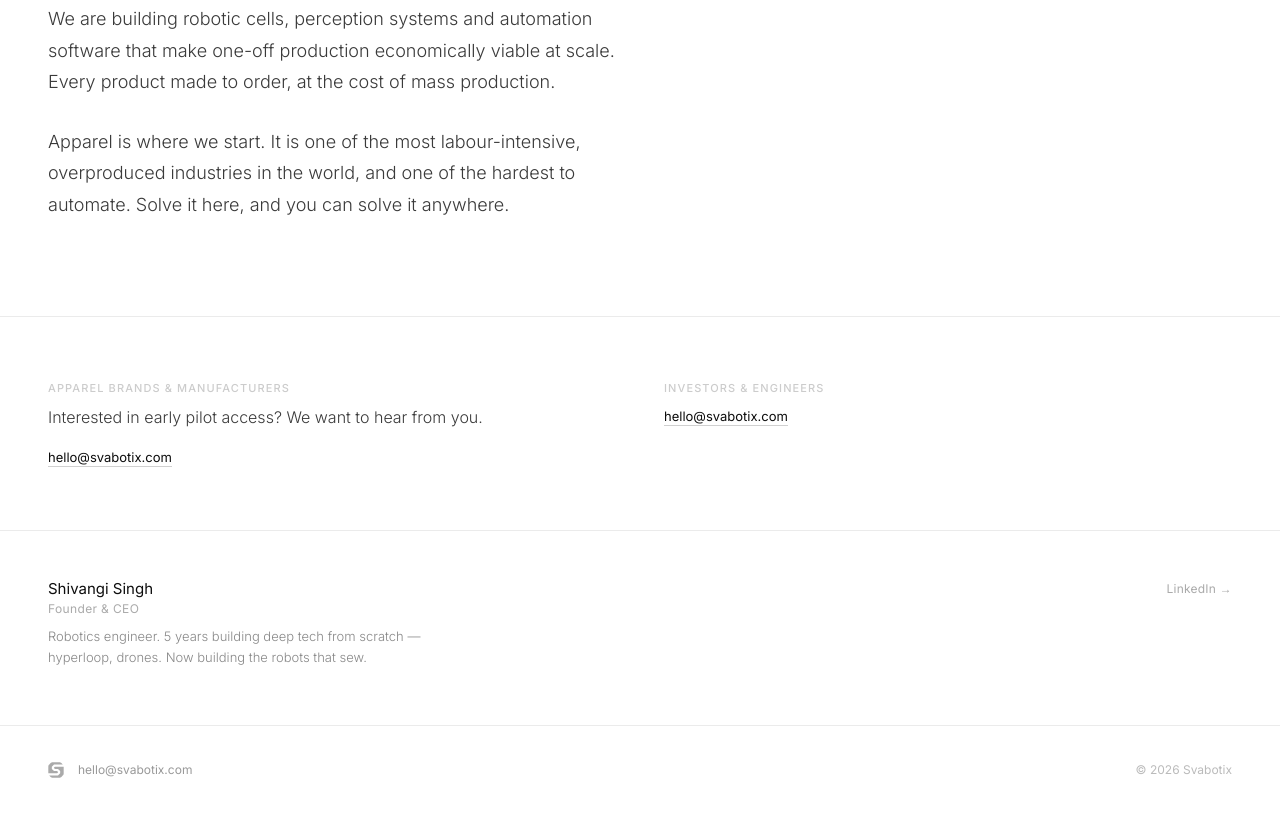
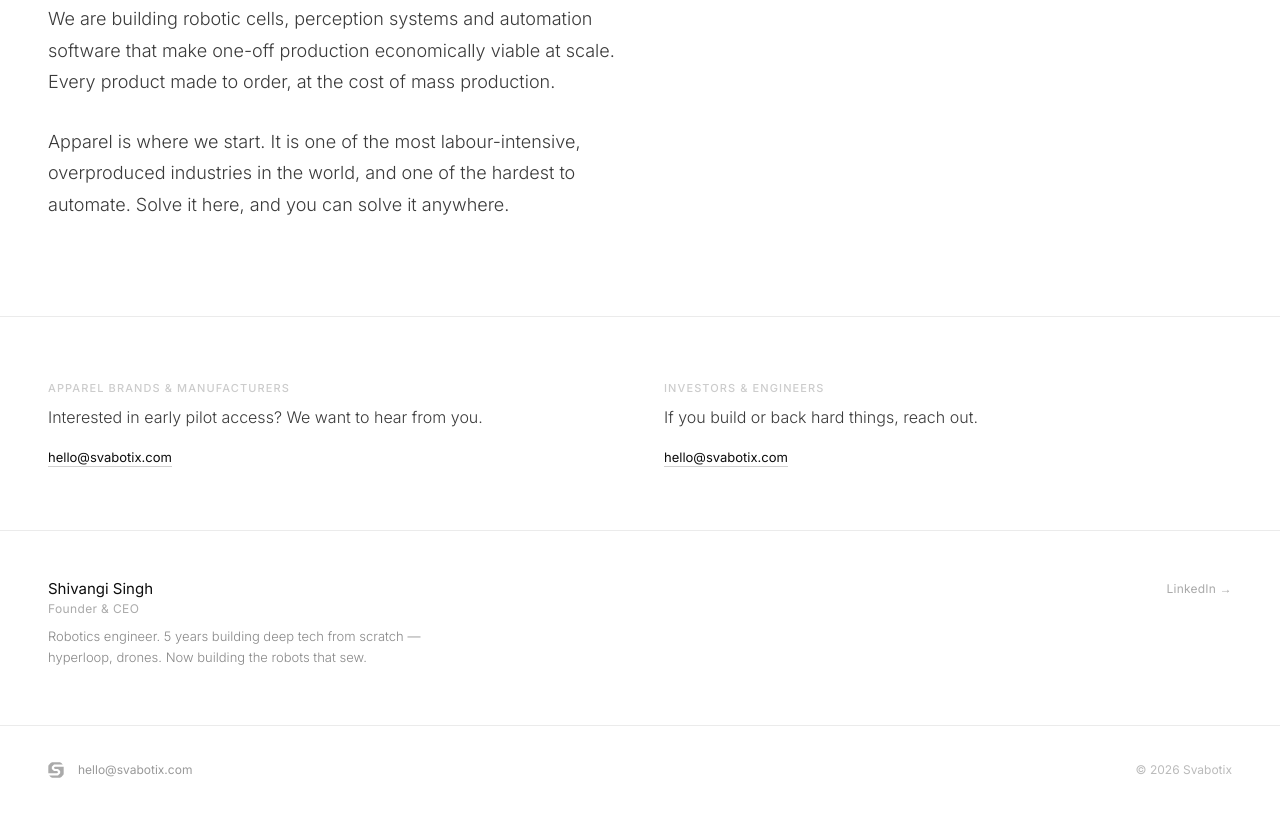
Before and after one commit to shivangi1001/Svaya-Website, a plain HTML site: page index.html in a window 1280 px wide. Shown: the part 894-1708 px from the top of the page. Drawn offline with Linux system fonts and the light colour scheme.

Commit message:
Restore 'build or back hard things' CTA line
Co-Authored-By: Claude Sonnet 4.6 <noreply@anthropic.com>
Claude-Session: https://claude.ai/code/session_01GrtWweXnV6FwqHYcDJ3LbN

```diff
--- a/index.html
+++ b/index.html
@@ -174,6 +174,7 @@ footer{
   </div>
   <div>
     <span class="cta-eyebrow">Investors &amp; engineers</span>
+    <span class="cta-desc">If you build or back hard things, reach out.</span>
     <a href="mailto:hello@svabotix.com?subject=Investor%20inquiry" class="cta-link">hello@svabotix.com</a>
   </div>
 </div>
```
